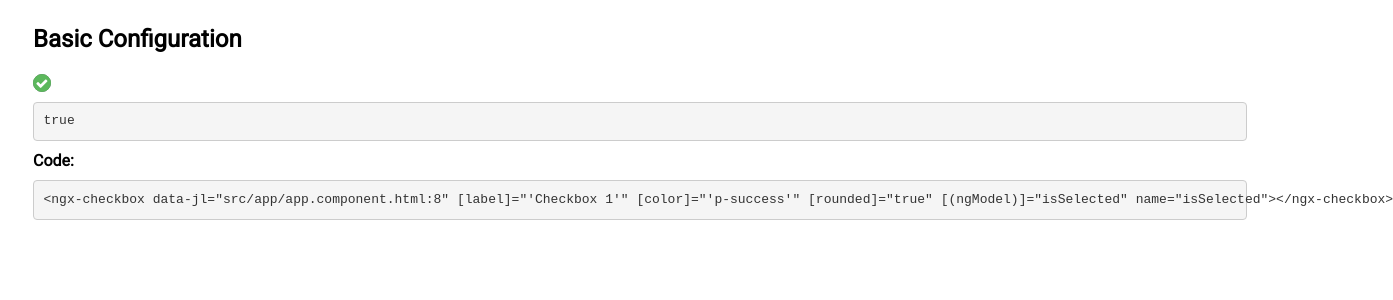
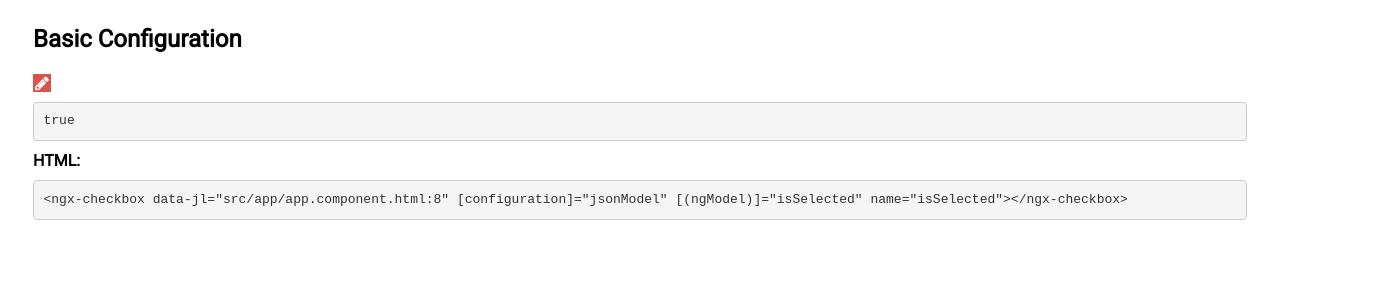
Before and after one commit to rafaelblink/angular-custom-checkbox, an Angular app: page / in a window 1280 px wide. Shown: the top 300 px of the page, 1393 px wide, since content can reach past the window. Built offline with nearby package versions, Linux system fonts and the light colour scheme.

Commit message:
concluing new version

```diff
--- a/package.json
+++ b/package.json
@@ -1,6 +1,6 @@
 {
   "name": "angular-custom-checkbox",
-  "version": "0.0.8",
+  "version": "1.0.1",
   "license": "MIT",
   "scripts": {
     "ng": "ng",
--- a/public_api.ts
+++ b/public_api.ts
@@ -1 +1,2 @@
 export * from './src/app/custom-checkbox/custom-checkbox.module';
+export * from './src/app/custom-checkbox/custom-checkbox.model';
--- a/src/app/app.component.html
+++ b/src/app/app.component.html
@@ -4,8 +4,8 @@
 
   <ngx-checkbox [configuration]="jsonModel" [(ngModel)]="isSelected" name="isSelected"></ngx-checkbox>
   <pre class="boolean">{{ isSelected }}</pre>
-  <b>Code:</b>
-  <pre><![CDATA[<ngx-checkbox [label]="'Checkbox 1'" [color]="'p-success'" [rounded]="true" [(ngModel)]="isSelected" name="isSelected"></ngx-checkbox>]]></pre>
+  <b>HTML:</b>
+  <pre><![CDATA[<ngx-checkbox [configuration]="jsonModel" [(ngModel)]="isSelected" name="isSelected"></ngx-checkbox>]]></pre>
 
   <!-- <h4>Colors</h4>
   <ngx-checkbox [label]="'p-primary'" [color]="'p-primary'" [rounded]="true" [(ngModel)]="isSelected" name="isSelected"></ngx-checkbox>
--- a/src/app/app.component.ts
+++ b/src/app/app.component.ts
@@ -14,6 +14,8 @@ export class AppComponent implements OnInit {
   jsonModel: CustomCheckBoxModel;
 
   ngOnInit() {
-    this.jsonModel = new CustomCheckBoxModel('Test', 'fa fa-check', true, 'p-success', null, '#FFF');
+    this.jsonModel = new CustomCheckBoxModel();
+    this.jsonModel.icon = 'fa fa-pencil';
+    this.jsonModel.color = 'p-danger';
   }
 }
--- a/src/app/custom-checkbox/custom-checkbox.component.html
+++ b/src/app/custom-checkbox/custom-checkbox.component.html
@@ -2,6 +2,6 @@
   <input [value]="isSelected" type="checkbox" [checked]="isSelected" />
   <div [class]="styleColor">
     <i [class]="styleIcon" [style.background]="configuration.colorHex" [style.color]="configuration.colorInside"></i>
-    <label>{{ label }}</label>
+    <label></label>
   </div>
 </div>
--- a/src/app/custom-checkbox/custom-checkbox.component.ts
+++ b/src/app/custom-checkbox/custom-checkbox.component.ts
@@ -68,7 +68,12 @@ export class CustomCheckboxComponent implements OnInit, ControlValueAccessor {
     if (this.configuration.color) this.styleColor = `${this.styleColor}${this.configuration.color}`;
 
     this.styleIcon = 'icon ';
-    if (this.configuration.icon) this.styleIcon = `${this.styleIcon}${this.configuration.icon}`;
+    if (this.configuration.icon) {
+      this.styleIcon = `${this.styleIcon}${this.configuration.icon}`;
+    }
+    else {
+      this.styleIcon = `${this.styleIcon} fa fa-check`
+    }
   }
 
   ngAfterViewInit() {}
--- a/src/app/custom-checkbox/custom-checkbox.model.ts
+++ b/src/app/custom-checkbox/custom-checkbox.model.ts
@@ -1,13 +1,11 @@
 export class CustomCheckBoxModel {
-  label: String;
-  icon: String;
+  icon?: String;
   rounded?: boolean = false;
   color?: String;
   colorHex?: String;
   colorInside?: String;
 
-  constructor(label: String, icon: String, rounded?: boolean, color?: String, colorHex?: String, colorInside?: String) {
-    this.label = label;
+  constructor(icon?: String, rounded?: boolean, color?: String, colorHex?: String, colorInside?: String) {
     this.icon = icon;
     this.rounded = rounded;
     this.color = color;
--- a/src/app/custom-checkbox/custom-checkbox.module.ts
+++ b/src/app/custom-checkbox/custom-checkbox.module.ts
@@ -1,6 +1,7 @@
 import { NgModule } from '@angular/core';
 import { CommonModule } from '@angular/common';
 import { CustomCheckboxComponent } from './custom-checkbox.component';
+import { CustomCheckBoxModel } from './custom-checkbox.model';
 
 @NgModule({
   imports: [
```
Also changed, not shown: 2 other files (tests, documents, lock files or other folders).
